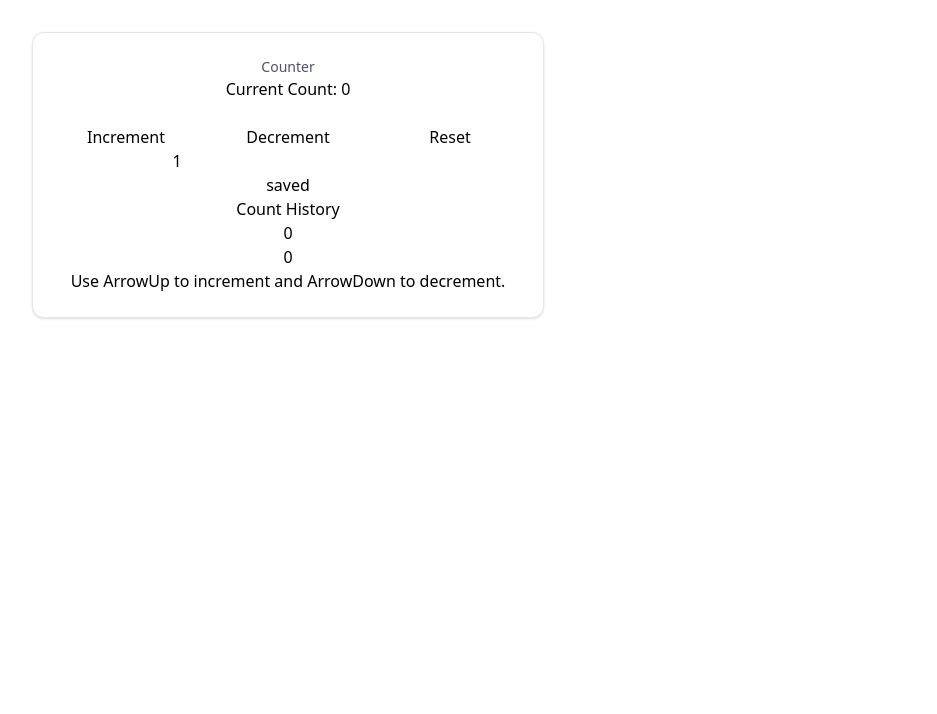
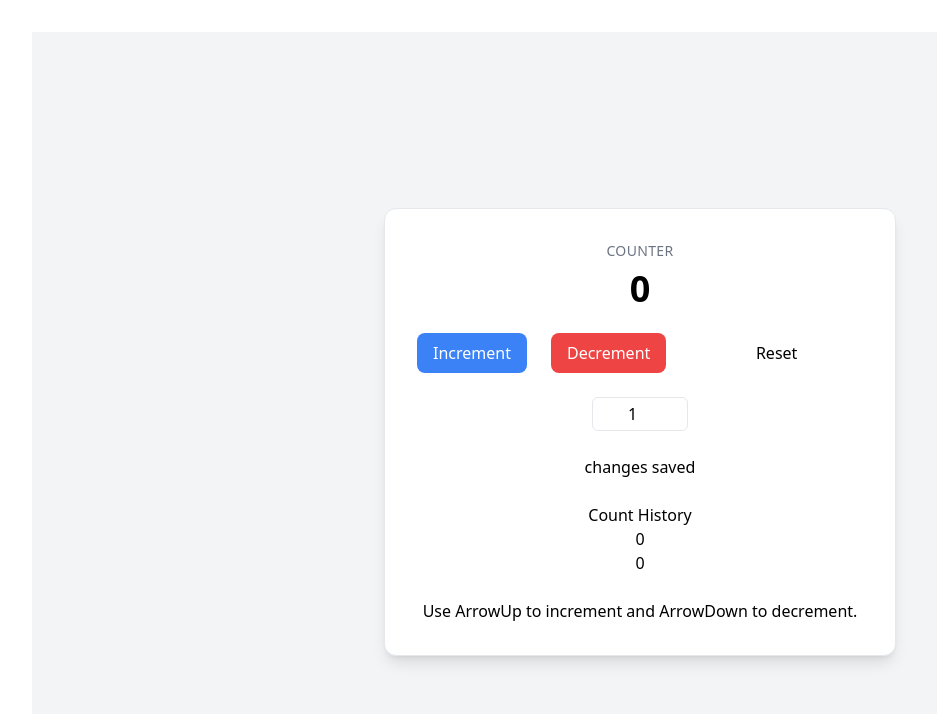
Before and after one commit to 1phillipt/Lab-10.1---React-Counter-with-useEffect, a React (Vite) app: page / in a window 1280 px wide. Shown: the top 714 px of the page, without its empty margins (0-937 px from the left). Built offline with nearby package versions, Linux system fonts and the light colour scheme.

Commit message:
added tailwind formating to buttons and centered everything

```diff
--- a/src/components/AdvancedCounter.tsx
+++ b/src/components/AdvancedCounter.tsx
@@ -17,7 +17,9 @@ export default function AdvancedCounter() {
   const [step, setStep] = useState<number>(1);
 
   //save UI state
-  const [status, setStatus] = useState<"idle" | "saving" | "saved">("idle");
+  const [status, setStatus] = useState<
+    "idle" | "changes saving" | "changes saved"
+  >("idle");
 
   useEffect(() => {
     setCountHistory((previousCountHistory) => [...previousCountHistory, count]);
@@ -25,16 +27,15 @@ export default function AdvancedCounter() {
 
   //timeout
   useEffect(() => {
-    setStatus("saving");
+    setStatus("changes saving");
     const timeout = window.setTimeout(() => {
       localStorage.setItem(COUNT_KEY, String(count));
-      setStatus("saved");
+      setStatus("changes saved");
     }, 600);
-
     return () => {
       clearTimeout(timeout);
     };
-  }, [step,count]);
+  }, [step, count]);
 
   //handles the increment
   function increment() {
@@ -47,16 +48,25 @@ export default function AdvancedCounter() {
   }
 
   return (
-    <div className="w-full max-w-lg rounded-xl border bg-white p-6 shadow">
-      <div>
-        <h2 className="text-center text-sm text-gray-600">Counter</h2>
-        <h1>Current Count: {count}</h1>
+    <div className="min-h-screen flex items-center justify-center bg-gray-100 p-4">
+      <div className="w-full max-w-lg rounded-xl border bg-white p-8 shadow-lg space-y-6">
+        <div className="text-center space-y-2">
+          <h2 className="text-sm text-gray-500 uppercase tracking-wide">
+            Counter
+          </h2>
+          <h1 className="text-4xl font-bold">{count}</h1>
         </div>
         <div className="mt-6 flex items-center justify-center gap-6">
-        <button className="basis-64" onClick={increment}>
+          <button
+            className="flex-1 rounded-lg bg-blue-500 text-white px-4 py-2 font-medium transition hover:bg-white-600 active:scale-95"
+            onClick={increment}
+          >
             Increment
           </button>
-        <button className="basis-64" onClick={decrement}>
+          <button
+            className="flex-1 rounded-lg bg-red-500 text-white px-4 py-2 font-medium transition hover:bg-white-600 active:scale-95"
+            onClick={decrement}
+          >
             Decrement
           </button>
           <button
@@ -77,6 +87,7 @@ export default function AdvancedCounter() {
               type="number"
               value={step}
               onChange={(e) => setStep(Number(e.target.value))}
+              className="w-24 border rounded-md px-3 py-1 text-center focus:outline-none focus:ring-2 focus:ring-blue-400"
             />
           </label>
         </div>
@@ -92,5 +103,6 @@ export default function AdvancedCounter() {
           <p>Use ArrowUp to increment and ArrowDown to decrement.</p>
         </div>
       </div>
+    </div>
   );
 }
```
Lines whose indentation alone changed are shown as unchanged.
